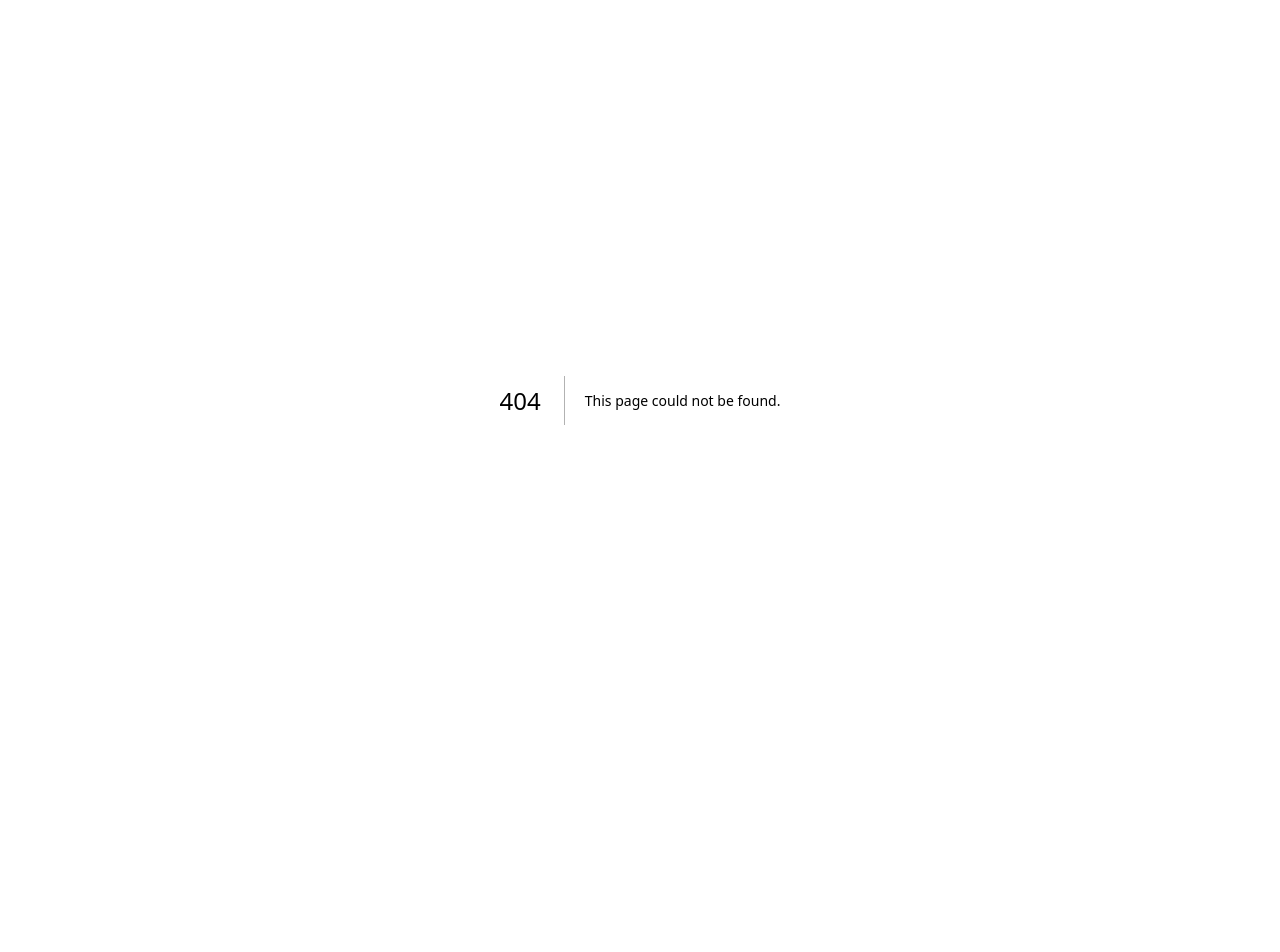
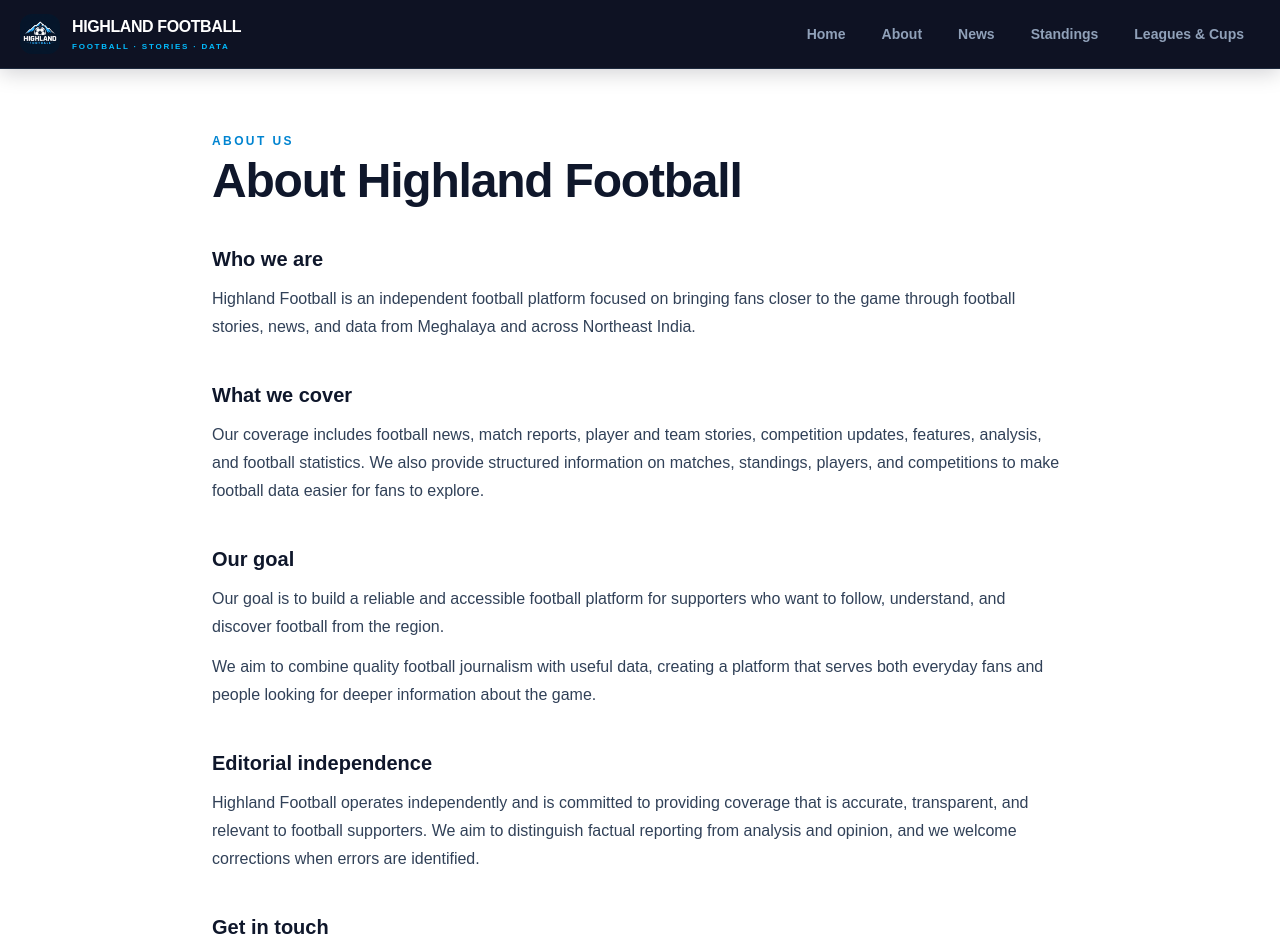
Before and after one commit to Sharp1991/ne-sports-centre, a Next.js app: page /about in a window 1280 px wide. Before the commit this address had no page. Shown: the top 952 px of the page. Before the commit the page ends 800 px from the top, so only its background shows below. Built offline with nearby package versions, Linux system fonts and the light colour scheme.

Commit message:
Add About page to navigation

```diff
--- /dev/null
+++ b/app/about/page.tsx
@@ -0,0 +1,87 @@
+import Header from "@/components/Header";
+
+export default function AboutPage() {
+  return (
+    <>
+      <Header />
+
+      <main className="bg-white">
+        <section className="mx-auto max-w-4xl px-5 py-12 sm:py-16">
+          <p className="text-xs font-black uppercase tracking-[0.2em] text-sky-600">
+            About us
+          </p>
+
+          <h1 className="mt-2 text-4xl font-black tracking-tight text-slate-900 sm:text-5xl">
+            About Highland Football
+          </h1>
+
+          <div className="mt-10 space-y-10 text-slate-700">
+            <section>
+              <h2 className="text-xl font-black text-slate-900">
+                Who we are
+              </h2>
+              <p className="mt-3 leading-7">
+                Highland Football is an independent football platform focused
+                on bringing fans closer to the game through football stories,
+                news, and data from Meghalaya and across Northeast India.
+              </p>
+            </section>
+
+            <section>
+              <h2 className="text-xl font-black text-slate-900">
+                What we cover
+              </h2>
+              <p className="mt-3 leading-7">
+                Our coverage includes football news, match reports, player and
+                team stories, competition updates, features, analysis, and
+                football statistics. We also provide structured information on
+                matches, standings, players, and competitions to make football
+                data easier for fans to explore.
+              </p>
+            </section>
+
+            <section>
+              <h2 className="text-xl font-black text-slate-900">
+                Our goal
+              </h2>
+              <p className="mt-3 leading-7">
+                Our goal is to build a reliable and accessible football
+                platform for supporters who want to follow, understand, and
+                discover football from the region.
+              </p>
+              <p className="mt-3 leading-7">
+                We aim to combine quality football journalism with useful data,
+                creating a platform that serves both everyday fans and people
+                looking for deeper information about the game.
+              </p>
+            </section>
+
+            <section>
+              <h2 className="text-xl font-black text-slate-900">
+                Editorial independence
+              </h2>
+              <p className="mt-3 leading-7">
+                Highland Football operates independently and is committed to
+                providing coverage that is accurate, transparent, and relevant
+                to football supporters. We aim to distinguish factual reporting
+                from analysis and opinion, and we welcome corrections when
+                errors are identified.
+              </p>
+            </section>
+
+            <section>
+              <h2 className="text-xl font-black text-slate-900">
+                Get in touch
+              </h2>
+              <p className="mt-3 leading-7">
+                For enquiries, feedback, corrections, contributions, or
+                partnership opportunities, please contact us through our
+                Contact page.
+              </p>
+            </section>
+          </div>
+        </section>
+      </main>
+    </>
+  );
+}
--- a/components/Header.tsx
+++ b/components/Header.tsx
@@ -4,6 +4,7 @@
 
 const navItems = [
   { label: "Home", href: "/" },
+  { label: "About", href: "/about" },
   { label: "News", href: "/articles" },
   { label: "Standings", href: "/standings" },
   { label: "Leagues & Cups", href: "/competitions" },
```
